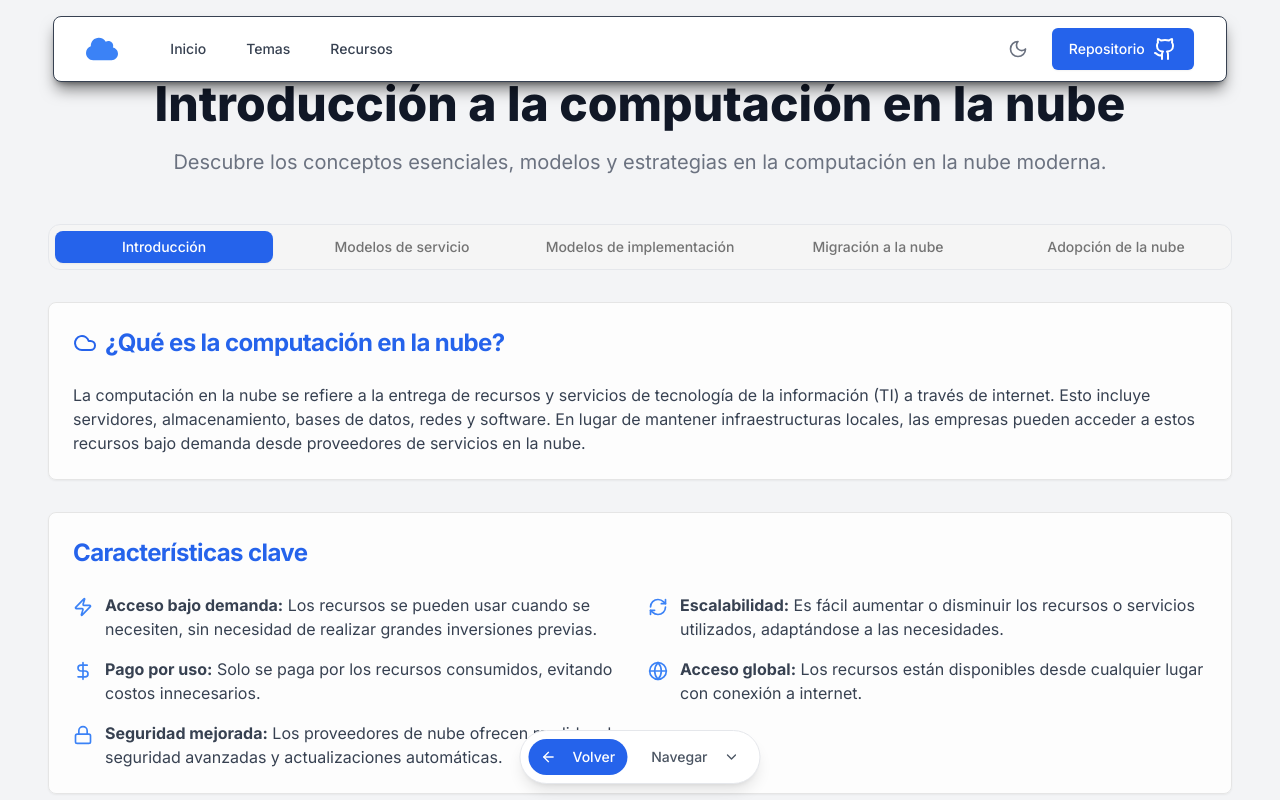
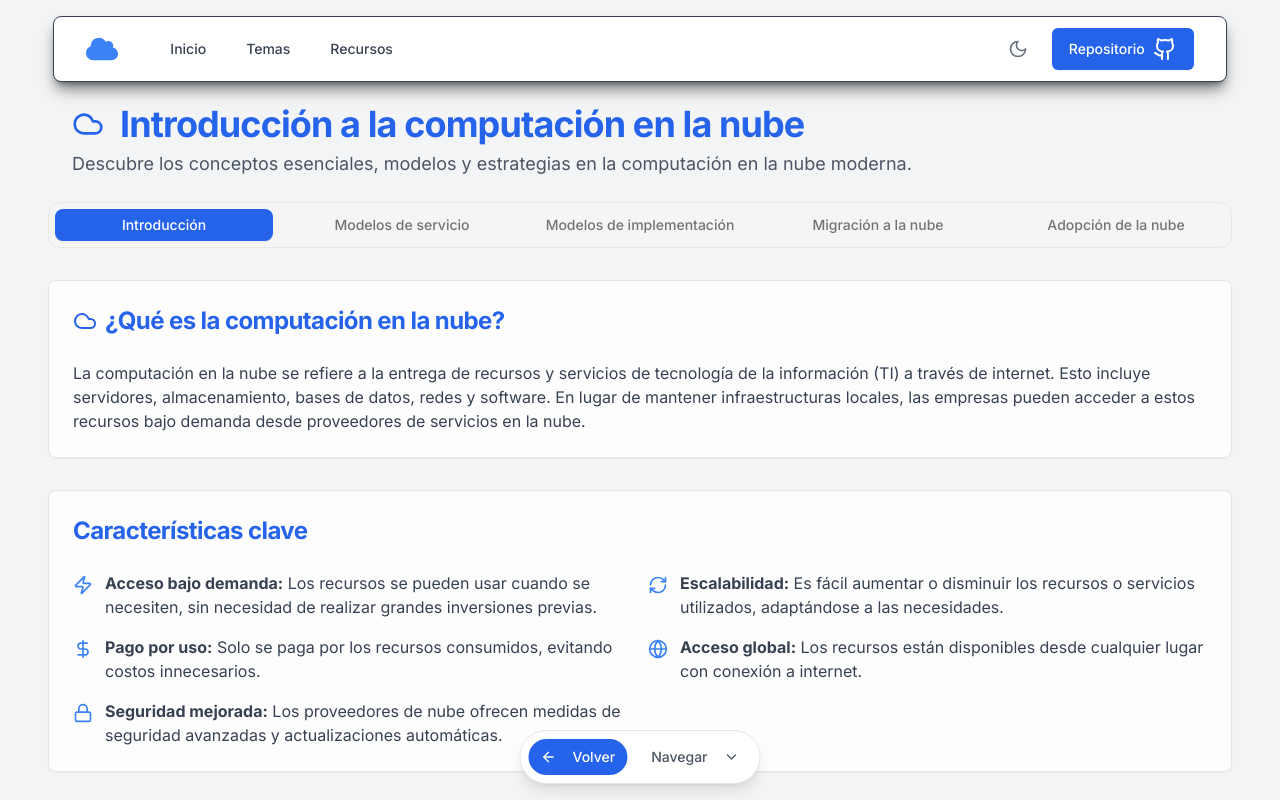
Before and after one commit to ImPavloh/CloudBasics, a Next.js app: page /tema/cloud in a window 1280 px wide. Built offline with nearby package versions, Linux system fonts and the light colour scheme.

Commit message:
Header topics + readme

```diff
--- a/package.json
+++ b/package.json
@@ -13,11 +13,9 @@
   },
   "dependencies": {
     "@radix-ui/react-accordion": "^1.2.1",
-    "@radix-ui/react-dialog": "^1.1.2",
     "@radix-ui/react-dropdown-menu": "^2.1.2",
     "@radix-ui/react-scroll-area": "^1.2.0",
     "@radix-ui/react-select": "^2.1.2",
-    "@radix-ui/react-slot": "^1.1.0",
     "@radix-ui/react-tabs": "^1.1.1",
     "@radix-ui/react-toggle": "^1.1.0",
     "class-variance-authority": "^0.7.0",
--- a/src/components/topics/Computacion.tsx
+++ b/src/components/topics/Computacion.tsx
@@ -3,7 +3,7 @@
 import { useState } from 'react'
 import { motion } from 'framer-motion'
 import { Cloud, Server, Database, Globe, Shield, Zap, ArrowRight, RefreshCw, DollarSign, Lock, Layers, Terminal, Package, HardDrive, Network, Monitor } from 'lucide-react'
-import { Card, CardContent, CardHeader, CardTitle } from '@/components/ui/card'
+import { Card, CardContent, CardHeader, CardTitle, CardDescription } from '@/components/ui/card'
 import {
   Accordion,
   AccordionContent,
@@ -40,18 +40,20 @@ export default function FundamentosComputacionNube() {
   return (
     <main className="max-w-7xl mx-auto px-4 sm:px-6 lg:px-8 py-12">
       <motion.div
-        className="text-center mb-12"
         initial={{ opacity: 0, y: -20 }}
         animate={{ opacity: 1, y: 0 }}
         transition={{ duration: 0.8 }}
       >
-        <h1 className="text-2xl font-extrabold text-gray-900 dark:text-white sm:text-4xl md:text-5xl">
-          Introducción a la computación en la nube
-        </h1>
-        <p className="mt-3 mx-auto text-base text-gray-500 dark:text-gray-300 sm:text-lg md:mt-5 md:text-xl">
-          Descubre los conceptos esenciales, modelos y estrategias en la
-          computación en la nube moderna.
-        </p>
+          <CardHeader>
+            <CardTitle className="text-4xl font-bold flex items-center text-blue-600 dark:text-blue-400">
+              <Cloud className="mr-4 h-8 w-8" />
+              Introducción a la computación en la nube
+            </CardTitle>
+            <CardDescription className="text-lg text-gray-600 dark:text-gray-300">
+            Descubre los conceptos esenciales, modelos y estrategias en la
+            computación en la nube moderna.
+            </CardDescription>
+        </CardHeader>
       </motion.div>
 
       <Tabs
@@ -759,7 +761,7 @@ function ServiceModelComparison() {
   }
 
   return (
-      <Card className="p-6 w-full max-w-4xl mx-auto bg-white/80 dark:bg-gray-800/80 backdrop-blur-sm">
+      <Card className="p-6 w-full max-w-7xl mx-auto bg-white/80 dark:bg-gray-800/80 backdrop-blur-sm">
         <CardHeader className="flex flex-row items-center justify-between">
           <CardTitle className="text-2xl font-bold text-blue-600 dark:text-blue-400">
             Comparación de Modelos de Servicio en la Nube
--- a/src/components/topics/Precios.tsx
+++ b/src/components/topics/Precios.tsx
@@ -3,7 +3,7 @@
 import { useState } from 'react'
 import { motion } from 'framer-motion'
 import { Tabs, TabsContent, TabsList, TabsTrigger } from '@/components/ui/tabs'
-import { Card, CardContent, CardHeader, CardTitle } from '@/components/ui/card'
+import { Card, CardContent, CardHeader, CardTitle, CardDescription } from '@/components/ui/card'
 import {
   Accordion,
   AccordionContent,
@@ -19,7 +19,8 @@ import {
   Shield,
   Activity,
   AlertCircle,
-  Archive
+  Archive,
+  Cloud
 } from 'lucide-react'
 
 const containerVariants = {
@@ -50,19 +51,21 @@ export default function EconomiaFacturacionNube() {
   return (
     <main className="max-w-7xl mx-auto px-4 sm:px-6 lg:px-8 py-12">
       <motion.div
-        className="text-center mb-12"
         initial={{ opacity: 0, y: -20 }}
         animate={{ opacity: 1, y: 0 }}
         transition={{ duration: 0.8 }}
       >
-        <h1 className="text-2xl font-extrabold text-gray-900 dark:text-white sm:text-4xl md:text-5xl">
-          Economía y facturación en la nube
-        </h1>
-        <p className="mt-3 mx-auto text-base text-gray-500 dark:text-gray-300 sm:text-lg md:mt-5 md:text-xl">
-          Comprende los aspectos económicos y de facturación en los servicios de
-          computación en la nube para optimizar costes y maximizar el valor de
-          tu inversión.
-        </p>
+          <CardHeader>
+            <CardTitle className="text-4xl font-bold flex items-center text-blue-600 dark:text-blue-400">
+              <Cloud className="mr-4 h-8 w-8" />
+              Economía y facturación en la nube
+            </CardTitle>
+            <CardDescription className="text-lg text-gray-600 dark:text-gray-300">
+              Comprende los aspectos económicos y de facturación en los servicios de
+              computación en la nube para optimizar costes y maximizar el valor de
+              tu inversión.
+            </CardDescription>
+        </CardHeader>
       </motion.div>
 
       <Tabs
```
Also changed, not shown: 1 other file (tests, documents, lock files or other folders).
